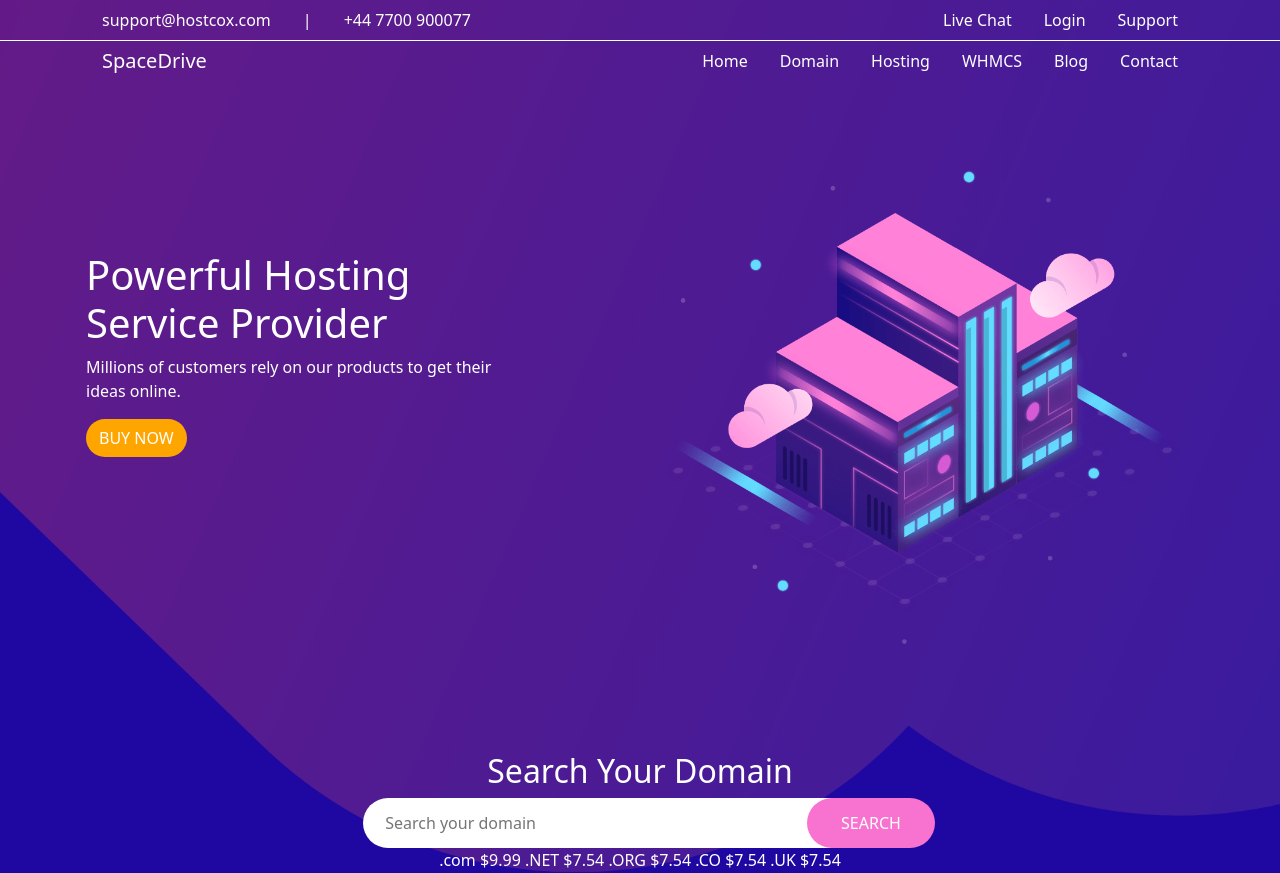
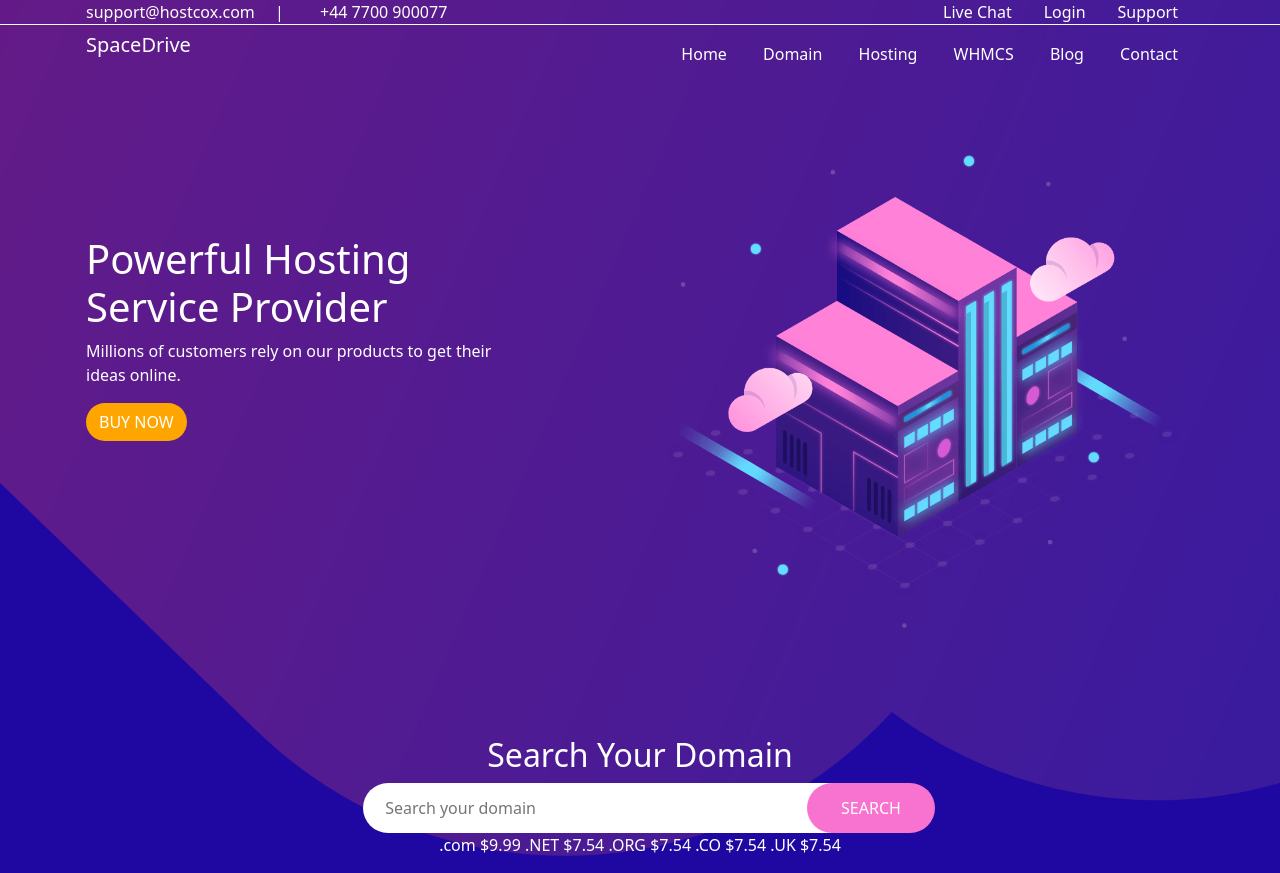
Before and after one commit to mathieuradjouki/sapce-drive, a PHP site: page / in a window 1280 px wide. Shown: the top 873 px of the page. Run offline with PHP 8.4, Linux system fonts and the light colour scheme.

Commit message:
change navbar

```diff
--- a/header.php
+++ b/header.php
@@ -13,55 +13,34 @@
         <div class="top-nav">
           <div class="container">
             <div class="nav pre-nav">
-              <ul class="nav info">
-                <li class="nav-item">
-                  <a class="nav-link" href="#">support@hostcox.com</a>
-                </li>
-                <li class="nav-link">|</li>
-                <li class="nav-link">+44 7700 900077</li>
-              </ul>
-              <ul class="nav nav-log">
-                <li class="nav-item">
-                  <a class="nav-link" href="#">Live Chat</a>
-                </li>
-                <li class="nav-item">
-                  <a class="nav-link" href="#">Login</a>
-                </li>
-                <li class="nav-item">
-                  <a class="nav-link" href="#">Support</a>
-                </li>
-              </ul>
+              <div class="nav-info">
+                <a class="link" href="#">support@hostcox.com</a>
+                <span class="link mx-3">|</span>
+                <span class="link mx-3">+44 7700 900077</span>
+              </div>
+              <div class="nav nav-log">
+                <a class="link mx-3" href="#">Live Chat</a>
+                <a class="link mx-3" href="#">Login</a>
+                <a class="link mx-3" href="#">Support</a>
+              </div>
             </div>
           </div>
         </div>
         <!-- Second navbar -->
         <div class="container">
           <div class="nav main-nav">
-            <ul class="nav info">
-              <li class="nav-item">
-                <a class="navbar-brand nav-link" href="#">SpaceDrive</a>
-              </li>
-            </ul>
-            <ul class="nav nav-log">
-              <li class="nav-item">
-                <a class="nav-link" href="#">Home</a>
-              </li>
-              <li class="nav-item">
-                <a class="nav-link" href="#">Domain</a>
-              </li>
-              <li class="nav-item">
-                <a class="nav-link" href="#">Hosting</a>
-              </li>
-              <li class="nav-item">
-                <a class="nav-link" href="#">WHMCS</a>
-              </li>
-              <li class="nav-item">
-                <a class="nav-link" href="#">Blog</a>
-              </li>
-              <li class="nav-item">
-                <a class="nav-link" href="#">Contact</a>
-              </li>
-            </ul>
+              <a class="navbar-brand link" href="#">SpaceDrive</a>
+            <div class="main-nav-items">
+              <a class="link mx-3" href="#">Home</a>
+              <a class="link mx-3" href="#">Domain</a>
+              <a class="link mx-3" href="#">Hosting</a>
+              <a class="link mx-3" href="#">WHMCS</a>
+              <a class="link mx-3" href="#">Blog</a>
+              <a class="link mx-3" href="#">Contact</a>
+              <a href="javascript:void(0);" class="icon" onclick="myFunction()">
+                <i class="fa fa-bars"></i>
+              </a>
+            </div>
           </div>
         </div>
   <!-- header contain -->
--- a/main.css
+++ b/main.css
@@ -9,6 +9,11 @@ header{
 
 /* menu */
 
+/* nav */
+.link{
+  text-decoration: none;
+  color: White;
+}
 /* preNav */
 
 .top-nav{
@@ -18,9 +23,8 @@ header{
 .pre-nav{
   justify-content: space-between;
 }
-.nav-link{
-  text-decoration: none;
-  color: White;
+.icon{
+  display: none;
 }
 
 /* main-nav */
@@ -29,8 +33,7 @@ header{
 }
 
 .main-nav-items{
-  justify-content: flex-end;
-  color: black;
+  margin-top: 1.5%;
 }
 .navbar-nav a{
   color: black!important;
@@ -271,3 +274,7 @@ footer img{
   justify-content: space-between;
   margin: 1% 5% auto 5%;
 }
+
+/* media query */
+
+/* media header */
```
